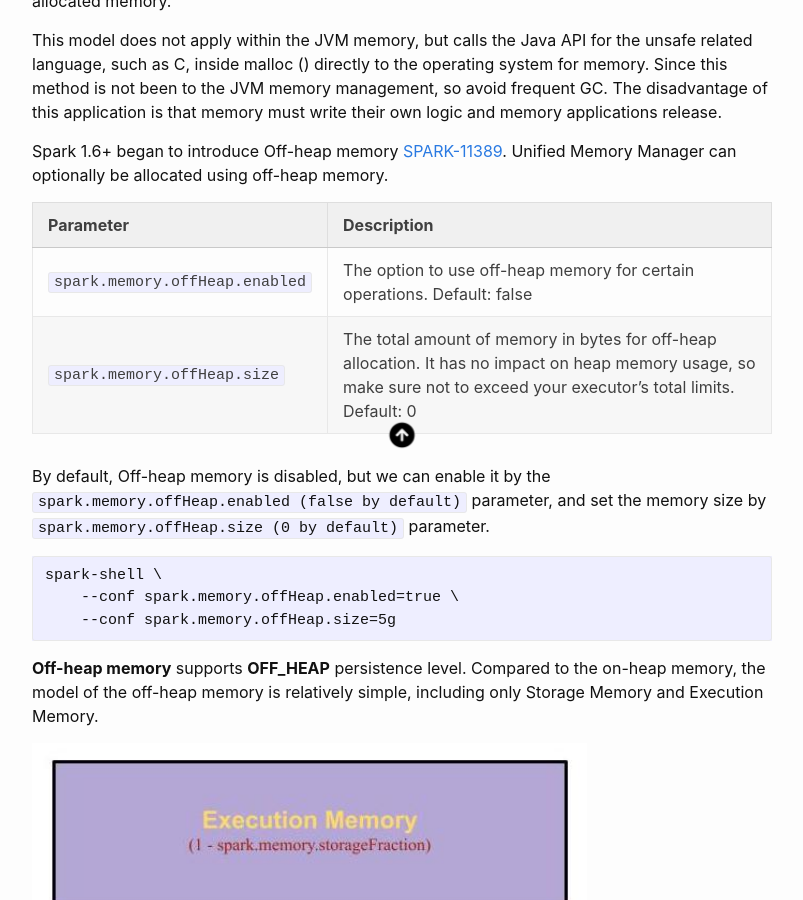
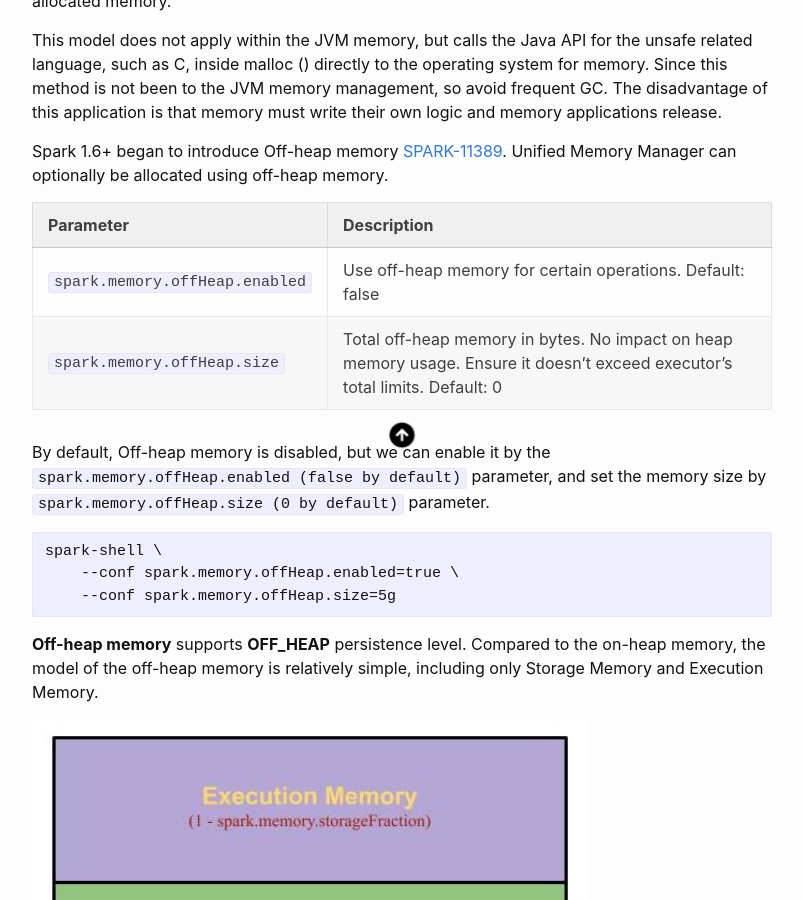
Before and after one commit to WhatNextAlgo/WhatNextAlgo, a Jekyll site: the page built from spark_architecture/_posts/2024-01-07-6_unified_memory_manager.md, in a window 1280 px wide and 900 px high, scrolled down 6675 px. Shown: the whole window, without its empty margins (238-1041 px from the left). Built offline with Jekyll 4.4.1, drawn with Linux system fonts in a browser that asks for light colours.

Commit message:
added table resposive

```diff
--- a/spark_architecture/_posts/2024-01-07-6_unified_memory_manager.md
+++ b/spark_architecture/_posts/2024-01-07-6_unified_memory_manager.md
@@ -48,10 +48,14 @@ The concurrent tasks running inside Executor share JVM's on-heap memory.
 
 Two main configurations that control Executor memory allocation:
 
-| Parameter                        | Description                                                                                                                                         |
-| -------------------------------- | --------------------------------------------------------------------------------------------------------------------------------------------------- |
-| `spark.memory.fraction`          | Fraction of the heap space used for execution and storage. The lower this is, the more frequently spills and cached data eviction occur. The purpose of this config is to set aside memory for internal metadata, user data structures, and imprecise size estimation in the case of sparse, unusually large records. Default: 0.6 |
-| `spark.memory.storageFraction`   | The size of the storage region within the space set aside by `spark.memory.fraction`. Cached data may only be evicted if total storage exceeds this region. Default: 0.5 |
+
+| Parameter                    | Description                                                                                                                                         |
+| ---------------------------- | --------------------------------------------------------------------------------------------------------------------------------------------------- |
+| `spark.memory.fraction`      | Fraction of the heap space used for execution and storage. The lower this is, the more frequently spills and cached data eviction occur. The purpose of this config is to set aside memory for internal metadata, user data structures, and imprecise size estimation in the case of sparse, unusually large records. Default: 0.6 |
+| `spark.memory.storageFraction`| The size of the storage region within the space set aside by `spark.memory.fraction`. Cached data may only be evicted if total storage exceeds this region. Default: 0.5 |
+{: .table-responsive}
+
+
 
 
 **Note:** In `Spark 1.6`, the spark.memory.fraction value will be 0.75 and `spark.memory.storageFraction` value will be 0.5.
@@ -275,11 +279,11 @@ This model does not apply within the JVM memory, but calls the Java API for the
 
 Spark 1.6+ began to introduce Off-heap memory [SPARK-11389](https://issues.apache.org/jira/browse/SPARK-11389){:target="_blank"}. Unified Memory Manager can optionally be allocated using off-heap memory.
 
-
-| Parameter                     | Description                                                                                                              |
-| ----------------------------- | ------------------------------------------------------------------------------------------------------------------------ |
-| `spark.memory.offHeap.enabled` | The option to use off-heap memory for certain operations. Default: false                                                  |
-| `spark.memory.offHeap.size`    | The total amount of memory in bytes for off-heap allocation. It has no impact on heap memory usage, so make sure not to exceed your executor’s total limits. Default: 0 |
+| Parameter                    | Description                                                                                                              |
+| ---------------------------- | ------------------------------------------------------------------------------------------------------------------------ |
+| `spark.memory.offHeap.enabled`| Use off-heap memory for certain operations. Default: false                                                                |
+| `spark.memory.offHeap.size`   | Total off-heap memory in bytes. No impact on heap memory usage. Ensure it doesn't exceed executor’s total limits. Default: 0 |
+{: .table-responsive}
 
 
 By default, Off-heap memory is disabled, but we can enable it by the `spark.memory.offHeap.enabled (false by default)` parameter, and set the memory size by `spark.memory.offHeap.size (0 by default)` parameter.
```
Also changed, not shown: spark_architecture/_posts/2024-01-07-5_static_memory_manager copy.md (+2 -0 lines).
